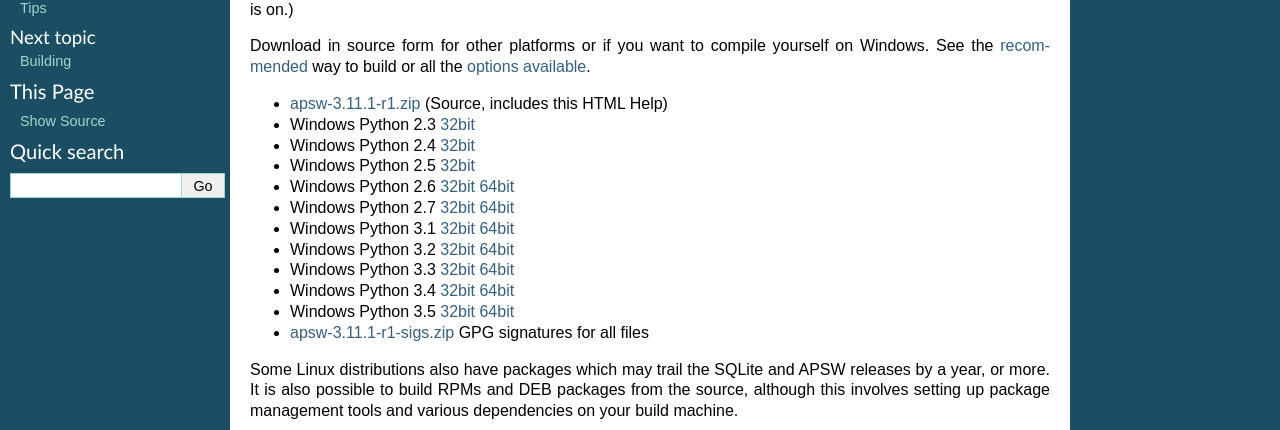
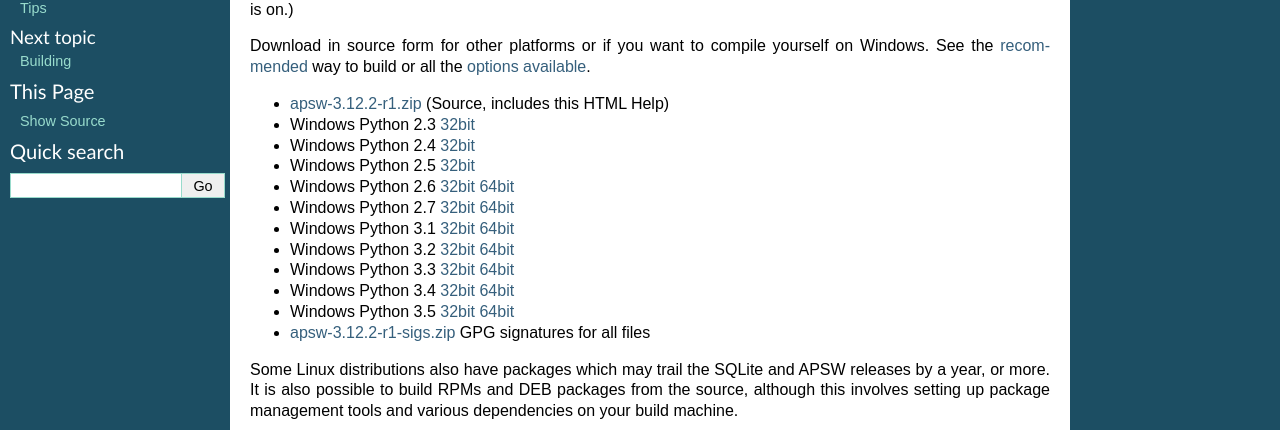
Before and after one commit to rogerbinns/apsw, a Sphinx documentation site: the page built from doc/download.rst, in a window 1280 px wide and 1400 px high. Shown: the part 191-621 px from the top of the window. Built offline with Sphinx 7.4.7, drawn with Linux system fonts in a browser that asks for light colours; pages that are not in the unit, such as notebooks, are missing from menus; the version number is read from the project's files by our own code; some of the changed text lies outside the part shown.

Commit message:
More version bump

```diff
--- a/doc/changes.rst
+++ b/doc/changes.rst
@@ -14,6 +14,11 @@
 too.  Also note that running the test suite from an earlier version of APSW
 against this or future SQLite versions will result in consuming all memory, swap
 or address space (an underlying integer changed meaning).
+
+Added SQLITE_CONFIG_STMTJRNL_SPILL and SQLITE_DBCONFIG_ENABLE_FTS3_TOKENIZER
+constants.
+
+Added support for SQLITE_CONFIG_STMTJRNL_SPILL in :meth:`apsw.config`.
 
 3.11.1-r1
 =========
--- a/doc/download.rst
+++ b/doc/download.rst
@@ -18,56 +18,56 @@
 
 .. downloads-begin
 
-* `apsw-3.11.1-r1.zip
-  <https://github.com/rogerbinns/apsw/releases/download/3.11.1-r1/apsw-3.11.1-r1.zip>`__
+* `apsw-3.12.2-r1.zip
+  <https://github.com/rogerbinns/apsw/releases/download/3.12.2-r1/apsw-3.12.2-r1.zip>`__
   (Source, includes this HTML Help)
 
 * Windows Python 2.3 `32bit
-  <https://github.com/rogerbinns/apsw/releases/download/3.11.1-r1/apsw-3.11.1-r1.win32-py2.3.exe>`__
+  <https://github.com/rogerbinns/apsw/releases/download/3.12.2-r1/apsw-3.12.2-r1.win32-py2.3.exe>`__
 
 * Windows Python 2.4 `32bit
-  <https://github.com/rogerbinns/apsw/releases/download/3.11.1-r1/apsw-3.11.1-r1.win32-py2.4.exe>`__
+  <https://github.com/rogerbinns/apsw/releases/download/3.12.2-r1/apsw-3.12.2-r1.win32-py2.4.exe>`__
 
 * Windows Python 2.5 `32bit
-  <https://github.com/rogerbinns/apsw/releases/download/3.11.1-r1/apsw-3.11.1-r1.win32-py2.5.exe>`__
+  <https://github.com/rogerbinns/apsw/releases/download/3.12.2-r1/apsw-3.12.2-r1.win32-py2.5.exe>`__
 
 * Windows Python 2.6 `32bit
-  <https://github.com/rogerbinns/apsw/releases/download/3.11.1-r1/apsw-3.11.1-r1.win32-py2.6.exe>`__
+  <https://github.com/rogerbinns/apsw/releases/download/3.12.2-r1/apsw-3.12.2-r1.win32-py2.6.exe>`__
   `64bit
-  <https://github.com/rogerbinns/apsw/releases/download/3.11.1-r1/apsw-3.11.1-r1.win-amd64-py2.6.exe>`__
+  <https://github.com/rogerbinns/apsw/releases/download/3.12.2-r1/apsw-3.12.2-r1.win-amd64-py2.6.exe>`__
 
 * Windows Python 2.7 `32bit
-  <https://github.com/rogerbinns/apsw/releases/download/3.11.1-r1/apsw-3.11.1-r1.win32-py2.7.exe>`__
+  <https://github.com/rogerbinns/apsw/releases/download/3.12.2-r1/apsw-3.12.2-r1.win32-py2.7.exe>`__
   `64bit
-  <https://github.com/rogerbinns/apsw/releases/download/3.11.1-r1/apsw-3.11.1-r1.win-amd64-py2.7.exe>`__
+  <https://github.com/rogerbinns/apsw/releases/download/3.12.2-r1/apsw-3.12.2-r1.win-amd64-py2.7.exe>`__
 
 * Windows Python 3.1 `32bit
-  <https://github.com/rogerbinns/apsw/releases/download/3.11.1-r1/apsw-3.11.1-r1.win32-py3.1.exe>`__
+  <https://github.com/rogerbinns/apsw/releases/download/3.12.2-r1/apsw-3.12.2-r1.win32-py3.1.exe>`__
   `64bit
-  <https://github.com/rogerbinns/apsw/releases/download/3.11.1-r1/apsw-3.11.1-r1.win-amd64-py3.1.exe>`__
+  <https://github.com/rogerbinns/apsw/releases/download/3.12.2-r1/apsw-3.12.2-r1.win-amd64-py3.1.exe>`__
 
 * Windows Python 3.2 `32bit
-  <https://github.com/rogerbinns/apsw/releases/download/3.11.1-r1/apsw-3.11.1-r1.win32-py3.2.exe>`__
+  <https://github.com/rogerbinns/apsw/releases/download/3.12.2-r1/apsw-3.12.2-r1.win32-py3.2.exe>`__
   `64bit
-  <https://github.com/rogerbinns/apsw/releases/download/3.11.1-r1/apsw-3.11.1-r1.win-amd64-py3.2.exe>`__
+  <https://github.com/rogerbinns/apsw/releases/download/3.12.2-r1/apsw-3.12.2-r1.win-amd64-py3.2.exe>`__
 
 * Windows Python 3.3 `32bit
-  <https://github.com/rogerbinns/apsw/releases/download/3.11.1-r1/apsw-3.11.1-r1.win32-py3.3.exe>`__
+  <https://github.com/rogerbinns/apsw/releases/download/3.12.2-r1/apsw-3.12.2-r1.win32-py3.3.exe>`__
   `64bit
-  <https://github.com/rogerbinns/apsw/releases/download/3.11.1-r1/apsw-3.11.1-r1.win-amd64-py3.3.exe>`__
+  <https://github.com/rogerbinns/apsw/releases/download/3.12.2-r1/apsw-3.12.2-r1.win-amd64-py3.3.exe>`__
 
 * Windows Python 3.4 `32bit
-  <https://github.com/rogerbinns/apsw/releases/download/3.11.1-r1/apsw-3.11.1-r1.win32-py3.4.exe>`__
+  <https://github.com/rogerbinns/apsw/releases/download/3.12.2-r1/apsw-3.12.2-r1.win32-py3.4.exe>`__
   `64bit
-  <https://github.com/rogerbinns/apsw/releases/download/3.11.1-r1/apsw-3.11.1-r1.win-amd64-py3.4.exe>`__
+  <https://github.com/rogerbinns/apsw/releases/download/3.12.2-r1/apsw-3.12.2-r1.win-amd64-py3.4.exe>`__
 
 * Windows Python 3.5 `32bit
-  <https://github.com/rogerbinns/apsw/releases/download/3.11.1-r1/apsw-3.11.1-r1.win32-py3.5.exe>`__
+  <https://github.com/rogerbinns/apsw/releases/download/3.12.2-r1/apsw-3.12.2-r1.win32-py3.5.exe>`__
   `64bit
-  <https://github.com/rogerbinns/apsw/releases/download/3.11.1-r1/apsw-3.11.1-r1.win-amd64-py3.5.exe>`__
+  <https://github.com/rogerbinns/apsw/releases/download/3.12.2-r1/apsw-3.12.2-r1.win-amd64-py3.5.exe>`__
 
-* `apsw-3.11.1-r1-sigs.zip
-  <https://github.com/rogerbinns/apsw/releases/download/3.11.1-r1/apsw-3.11.1-r1-sigs.zip>`__
+* `apsw-3.12.2-r1-sigs.zip
+  <https://github.com/rogerbinns/apsw/releases/download/3.12.2-r1/apsw-3.12.2-r1-sigs.zip>`__
   GPG signatures for all files
 
 .. downloads-end
@@ -110,7 +110,7 @@
   To verify a file just use --verify specifying the corresponding
   ``.asc`` filename.  This example verifies the source::
 
-      $ gpg --verify apsw-3.11.1-r1.zip.asc
+      $ gpg --verify apsw-3.12.2-r1.zip.asc
       gpg: Signature made ... date ... using DSA key ID 0DFBD904
       gpg: Good signature from "Roger Binns <rogerb@rogerbinns.com>"
 
--- a/doc/index.rst
+++ b/doc/index.rst
@@ -3,7 +3,7 @@
 
 .. centered:: APSW |version| released |today|
 
-Use with SQLite 3.11 or later, CPython 2.3 or later including CPython
+Use with SQLite 3.12 or later, CPython 2.3 or later including CPython
 3.
 
 APSW provides an SQLite 3 wrapper that provides the thinnest layer
```
Also changed, not shown: 2 other files.
